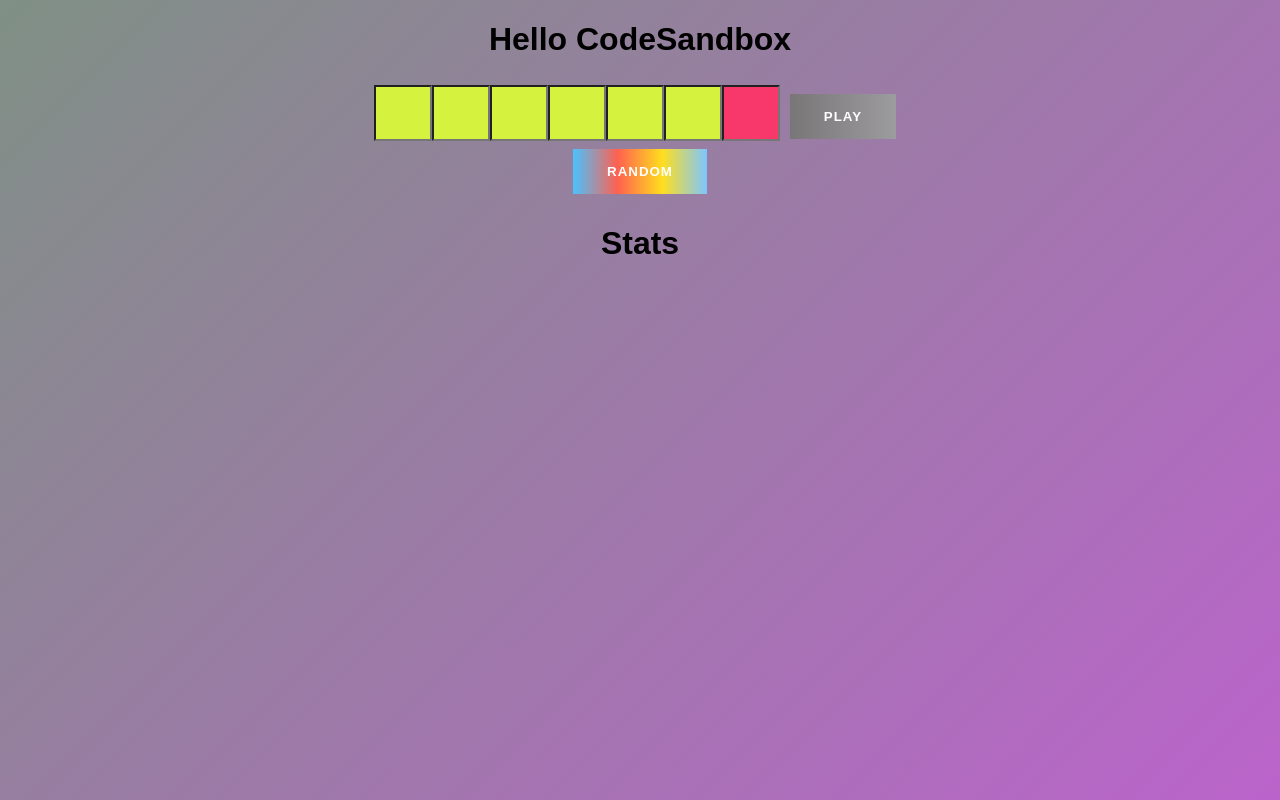
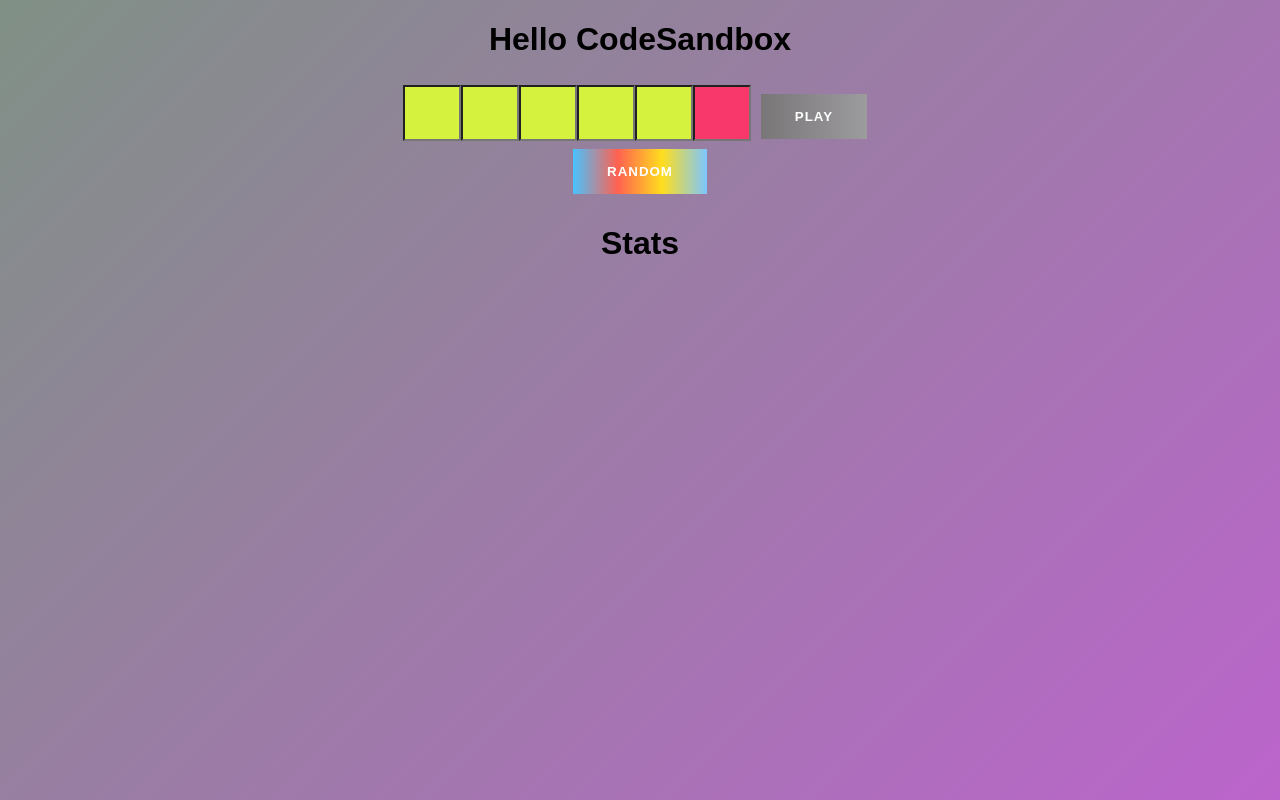
Before and after one commit to bogutskii/fakeLottery_react, a React (Create React App) app: page / in a window 1280 px wide. Built offline with nearby package versions, Linux system fonts and the light colour scheme.

Commit message:
-fix input

```diff
--- a/src/App.js
+++ b/src/App.js
@@ -6,13 +6,18 @@ import GeneratorRandomNumber from './Components/GeneratorRandomNumber'
 
 export default function App() {
     const [isEnable, setIsEnable] = useState(true)
-    const [usersNumbers, setUsersNumbers] = useState([])
+    const [usersNumbers, setUsersNumbers] = useState(['','','','','',''])
   return (
     <div className="App">
       <h1>Hello CodeSandbox</h1>
-      <Inputs usersNumbers={usersNumbers} isEnable={isEnable} setIsEnable={(isEnable)=>setIsEnable(isEnable)}/>
+      <Inputs usersNumbers={usersNumbers}
+              setUsersNumbers={(usersNumbers)=>setUsersNumbers(usersNumbers)}
+              isEnable={isEnable}
+              setIsEnable={(isEnable)=>setIsEnable(isEnable)}
+      />
         {usersNumbers.join(' ')}
-      <GeneratorRandomNumber setUsersNumbers={usersNumbers=>setUsersNumbers(usersNumbers)}/>
+      <GeneratorRandomNumber setIsEnable={(isEnable)=>setIsEnable(isEnable)}
+                             setUsersNumbers={(usersNumbers)=>setUsersNumbers(usersNumbers)}/>
       <Stats/>
     </div>
   );
--- a/src/Components/GeneratorRandomNumber.js
+++ b/src/Components/GeneratorRandomNumber.js
@@ -18,6 +18,7 @@ const GeneratorRandomNumber = (props) => {
 //props.setUsersNumbers()
 console.log(win)
        props.setUsersNumbers(win)
+        props.setIsEnable(false)
     }
 
 
--- a/src/Components/Inputs.js
+++ b/src/Components/Inputs.js
@@ -3,45 +3,46 @@ import React from "react";
 
 const Inputs = (props) => {
 
-    const inputNumbers = {
-        0: props.usersNumbers[0],
-        1: props.usersNumbers[1],
-        2: props.usersNumbers[2],
-        3: props.usersNumbers[3],
-        4: props.usersNumbers[4],
-        5: props.usersNumbers[5],
-        6: props.usersNumbers[6]
-    };
+    const inputNumbers = [];
 
     const limit = (e, key) => {
-        if (e.target.value > 69 || e.target.value === "00") {
-            e.target.value = e.target.value.substr(0, 1);
+
+        if (e.target.value > (key !== 5 ? 69 : 24) || e.target.value === "00") {
+            inputNumbers[key] = e.target.value.substr(0, 1);
         } else if (e.target.value.length > 2) {
-            e.target.value = e.target.value.substr(0, 2);
+            inputNumbers[key] = e.target.value.substr(0, 2);
         }
-        inputNumbers[key] = +e.target.value;
-        checkFields();
-        console.log(e.target.value, key, props.isEnable, inputNumbers);
-    };
+
+
+        checkFields()
+        props.setUsersNumbers(inputNumbers)
+        console.log(e.target.value, key, inputNumbers)
+
+    }
 
     const checkFields = () => {
-        if (Object.values(inputNumbers).every(el => el !== 0)) {
+        if (Object.values(inputNumbers).every(el => el > 0)) {
             props.setIsEnable(false)
         } else {
             props.setIsEnable(true)
         }
-    };
+    }
 
     return (
         <div>
             <form>
-                <input value={inputNumbers[0]} type="number" className="numbox" onKeyUp={(e) => limit(e, 0)} required/>
-                <input value={inputNumbers[1]} type="number" className="numbox" onKeyUp={(e) => limit(e, 1)} required/>
-                <input value={inputNumbers[2]} type="number" className="numbox" onKeyUp={(e) => limit(e, 2)} required/>
-                <input value={inputNumbers[3]} type="number" className="numbox" onKeyUp={(e) => limit(e, 3)} required/>
-                <input value={inputNumbers[4]} type="number" className="numbox" onKeyUp={(e) => limit(e, 4)} required/>
-                <input value={inputNumbers[5]} type="number" className="numbox" onKeyUp={(e) => limit(e, 5)} required/>
-                <input value={inputNumbers[6]} type="number" className="specialNumBox" onKeyUp={(e) => limit(e, 6)}/>
+                <input value={props.usersNumbers[0]} type="number" className="numbox"
+                       onChange={(event) => limit(event, 0)} required/>
+                <input value={props.usersNumbers[1]} type="number" className="numbox"
+                       onChange={(event) => limit(event, 1)} required/>
+                <input value={props.usersNumbers[2]} type="number" className="numbox"
+                       onChange={(event) => limit(event, 2)} required/>
+                <input value={props.usersNumbers[3]} type="number" className="numbox"
+                       onChange={(event) => limit(event, 3)} required/>
+                <input value={props.usersNumbers[4]} type="number" className="numbox"
+                       onChange={(event) => limit(event, 4)} required/>
+                <input value={props.usersNumbers[5]} type="number" className="specialNumBox"
+                       onChange={(event) => limit(event, 5)} required/>
                 <button className="btn btn1" disabled={props.isEnable}>PLAY</button>
             </form>
         </div>
--- a/src/styles.css
+++ b/src/styles.css
@@ -98,6 +98,7 @@ body {
 }
 .btn1:disabled {
   background: linear-gradient(90deg, #797678, #9c9b9d);
+  cursor: no-drop;
 }
 
 .btn2 {
```
